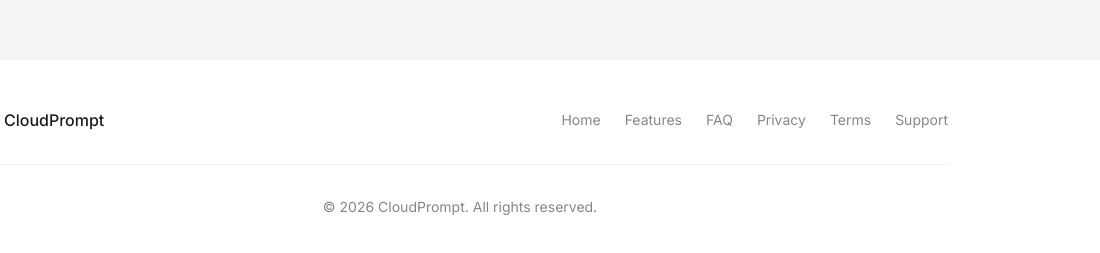
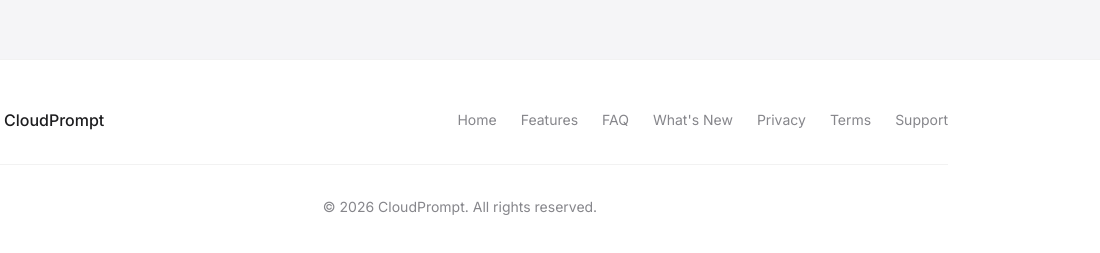
Before and after one commit to mnx50667-svg/CloudPrompt_3_WebSite, a plain HTML site: page help.html in a window 1280 px wide. Shown: the part 7733-7986 px from the top of the page, 180-1280 px from the left. Drawn offline with nearby package versions, Linux system fonts and the light colour scheme.

Commit message:
Update help.html
Update [help] for v1.2.0

```diff
--- a/help.html
+++ b/help.html
@@ -854,6 +854,7 @@ Help.html
           <a class="hover:text-apple-dark transition-colors" href="index.html">Home</a>
           <a class="hover:text-apple-dark transition-colors" href="index.html#features">Features</a>
           <a class="hover:text-apple-dark transition-colors" href="index.html#faq">FAQ</a>
+          <a class="hover:text-apple-dark transition-colors" href="whats-new.html">What's New</a>
           <a class="hover:text-apple-dark transition-colors" href="privacy.html">Privacy</a>
           <a class="hover:text-apple-dark transition-colors" href="terms.html">Terms</a>
           <a class="hover:text-apple-dark transition-colors" href="mailto:support@cloudprompt.app">Support</a>
```
